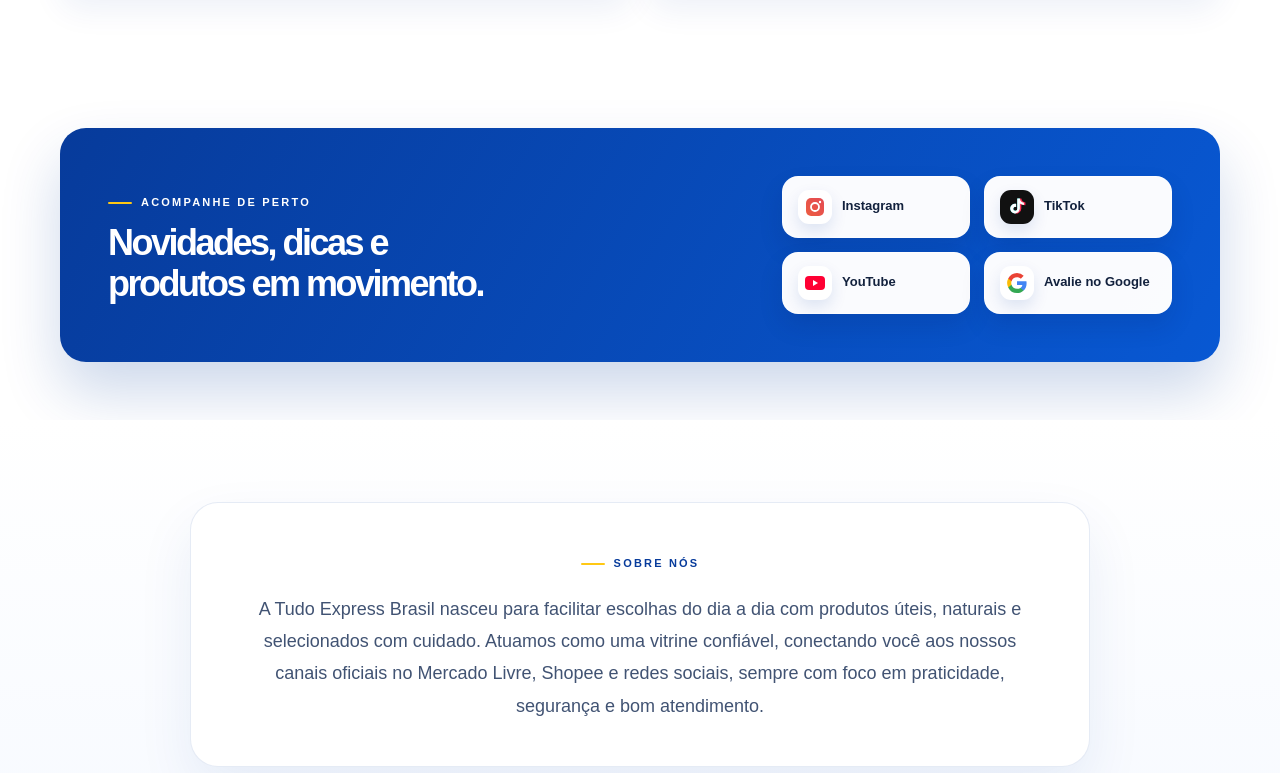
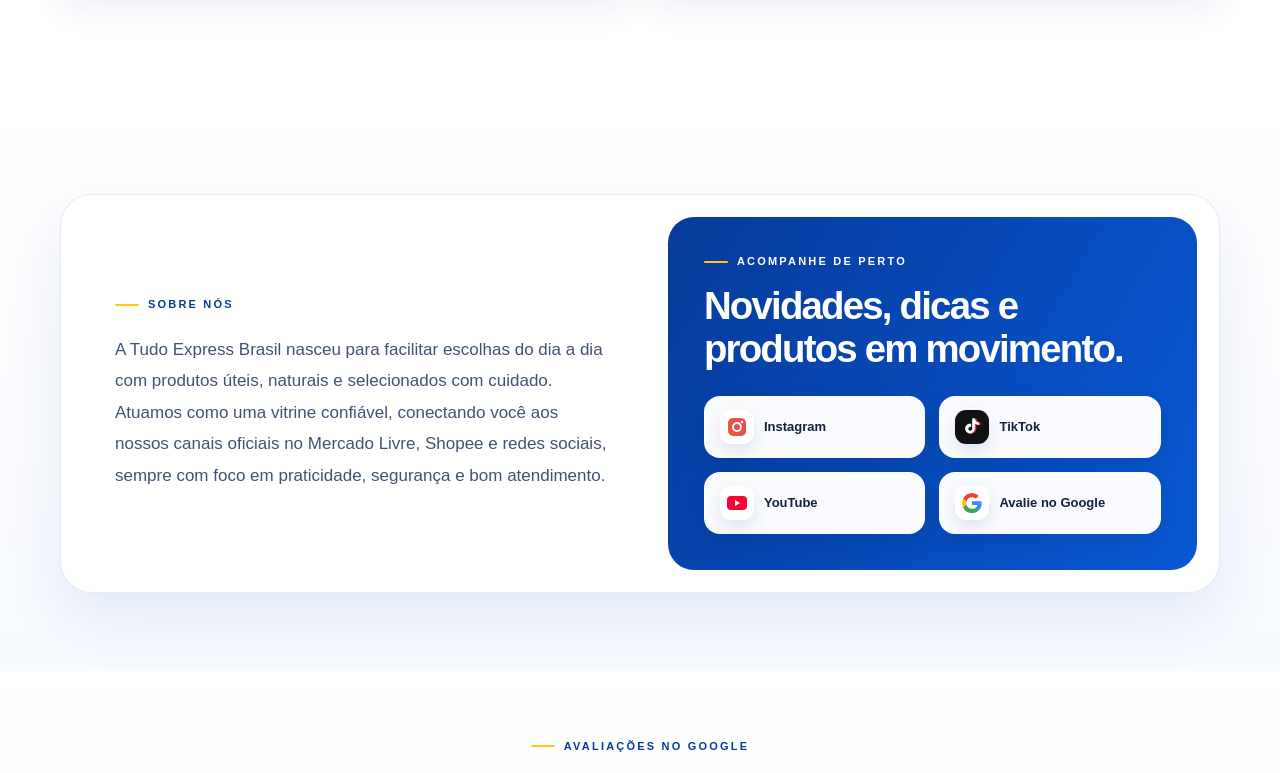
Before and after one commit to Leonardo-justo/tudo-express-brasil, a Next.js app: page / in a window 1280 px wide. Shown: the part 2900-3673 px from the top of the page. Built offline with nearby package versions, Linux system fonts and the light colour scheme; no server answers; the database is empty.

Commit message:
Une sobre nos e redes sociais

```diff
--- a/src/app/globals.css
+++ b/src/app/globals.css
@@ -366,8 +366,14 @@
 @media(max-width:720px){.feature-media{height:320px!important;min-height:320px!important}}
 
 /* Sobre nos resumido */
-.about-summary{padding:82px 0 70px!important;background:linear-gradient(180deg,#fff,#f7faff)!important}
-.about-summary-card{max-width:900px;margin:0 auto;text-align:center;border:1px solid rgba(7,59,155,.1);border-radius:28px;background:#fff;padding:44px 52px;box-shadow:0 24px 55px rgba(7,59,155,.08)}
-.about-summary-card .eyebrow{justify-content:center}
-.about-summary-card p{margin:20px auto 0;color:#415373;font-size:18px;line-height:1.8;max-width:790px}
-@media(max-width:720px){.about-summary{padding:58px 0!important}.about-summary-card{padding:30px 22px;border-radius:22px}.about-summary-card p{font-size:15px;line-height:1.75}}
+.about-summary{padding:86px 0 78px!important;background:linear-gradient(180deg,#fff,#f7faff)!important}
+.about-summary-card{max-width:1160px;margin:0 auto;display:grid;grid-template-columns:1fr .95fr;gap:28px;align-items:stretch;border:1px solid rgba(7,59,155,.1);border-radius:32px;background:#fff;padding:22px;box-shadow:0 26px 60px rgba(7,59,155,.09)}
+.about-summary-copy{display:flex;flex-direction:column;justify-content:center;text-align:left;padding:34px 32px}
+.about-summary-copy p{margin:20px 0 0;color:#415373;font-size:17px;line-height:1.85;max-width:650px}
+.about-social{border-radius:26px;background:linear-gradient(120deg,var(--blue),#0858d3);color:#fff;padding:36px;display:flex;flex-direction:column;justify-content:center}
+.about-social h2{font-size:clamp(28px,3vw,40px);line-height:1.12;letter-spacing:-1.8px;margin:14px 0 26px;max-width:430px}
+.about-social .social-links{width:100%;grid-template-columns:1fr 1fr}
+.about-social .social-links a{background:rgba(255,255,255,.95);color:var(--blue-deep);border-color:rgba(255,255,255,.3);box-shadow:0 10px 24px rgba(0,0,0,.08)}
+.about-social .social-links a:hover{background:#fff;transform:translateY(-2px)}
+@media(max-width:860px){.about-summary-card{grid-template-columns:1fr}.about-summary-copy{text-align:center;padding:28px 20px}.about-summary-copy .eyebrow{justify-content:center}.about-summary-copy p{margin-inline:auto}.about-social{text-align:left}}
+@media(max-width:520px){.about-summary{padding:58px 0!important}.about-summary-card{padding:12px;border-radius:24px}.about-summary-copy{padding:22px 12px}.about-summary-copy p{font-size:15px;line-height:1.75}.about-social{padding:26px 18px;border-radius:20px}.about-social .social-links{grid-template-columns:1fr}.about-social h2{font-size:29px}}
--- a/src/app/page.tsx
+++ b/src/app/page.tsx
@@ -248,25 +248,25 @@
           </div>
         </section>
 
-        <section className="social section">
-          <Reveal className="container social-box">
-            <div><span className="eyebrow eyebrow-light"><i /> Acompanhe de perto</span><h2>Novidades, dicas e<br />produtos em movimento.</h2></div>
-            <div className="social-links">
-              <a href="https://www.instagram.com/tudoexpressbrasil?igsh=MTV3dXhsamlocnU4Yw==" target="_blank" rel="noopener noreferrer"><span className="social-brand-icon"><InstagramIcon /></span>Instagram</a>
-              <a href="https://www.tiktok.com/@tudoexpressbrasil" target="_blank" rel="noopener noreferrer"><span className="social-brand-icon social-brand-icon-dark"><TikTokIcon /></span>TikTok</a>
-              <a href="https://www.youtube.com/@TudoExpressBrasil/shorts" target="_blank" rel="noopener noreferrer"><span className="social-brand-icon"><YouTubeIcon /></span>YouTube</a>
-              <a href={googleReviewsUrl} target="_blank" rel="noopener noreferrer"><span className="social-brand-icon"><GoogleIcon /></span>Avalie no Google</a>
-            </div>
-          </Reveal>
-        </section>
-
         <section className="about-summary section" id="sobre">
           <div className="container">
             <Reveal className="about-summary-card">
-              <span className="eyebrow"><i /> Sobre nós</span>
-              <p>
-                A Tudo Express Brasil nasceu para facilitar escolhas do dia a dia com produtos úteis, naturais e selecionados com cuidado. Atuamos como uma vitrine confiável, conectando você aos nossos canais oficiais no Mercado Livre, Shopee e redes sociais, sempre com foco em praticidade, segurança e bom atendimento.
-              </p>
+              <div className="about-summary-copy">
+                <span className="eyebrow"><i /> Sobre nós</span>
+                <p>
+                  A Tudo Express Brasil nasceu para facilitar escolhas do dia a dia com produtos úteis, naturais e selecionados com cuidado. Atuamos como uma vitrine confiável, conectando você aos nossos canais oficiais no Mercado Livre, Shopee e redes sociais, sempre com foco em praticidade, segurança e bom atendimento.
+                </p>
+              </div>
+              <div className="about-social">
+                <span className="eyebrow eyebrow-light"><i /> Acompanhe de perto</span>
+                <h2>Novidades, dicas e produtos em movimento.</h2>
+                <div className="social-links">
+                  <a href="https://www.instagram.com/tudoexpressbrasil?igsh=MTV3dXhsamlocnU4Yw==" target="_blank" rel="noopener noreferrer"><span className="social-brand-icon"><InstagramIcon /></span>Instagram</a>
+                  <a href="https://www.tiktok.com/@tudoexpressbrasil" target="_blank" rel="noopener noreferrer"><span className="social-brand-icon social-brand-icon-dark"><TikTokIcon /></span>TikTok</a>
+                  <a href="https://www.youtube.com/@TudoExpressBrasil/shorts" target="_blank" rel="noopener noreferrer"><span className="social-brand-icon"><YouTubeIcon /></span>YouTube</a>
+                  <a href={googleReviewsUrl} target="_blank" rel="noopener noreferrer"><span className="social-brand-icon"><GoogleIcon /></span>Avalie no Google</a>
+                </div>
+              </div>
             </Reveal>
           </div>
         </section>
```
